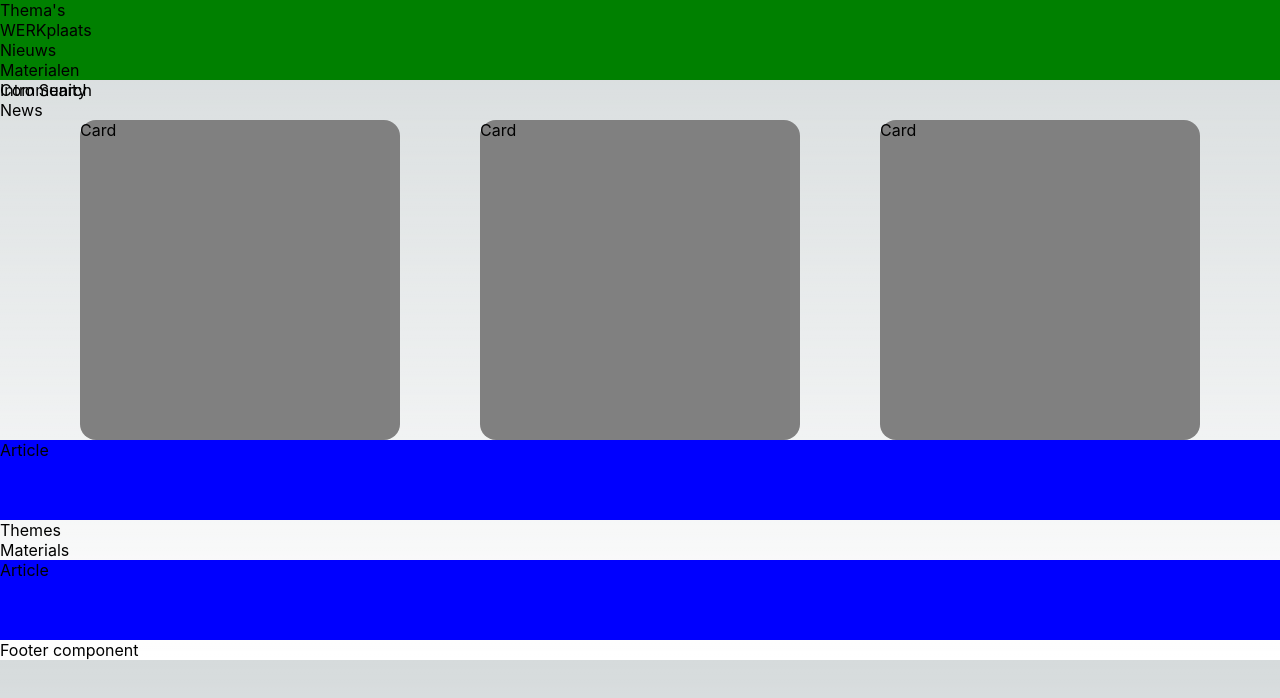
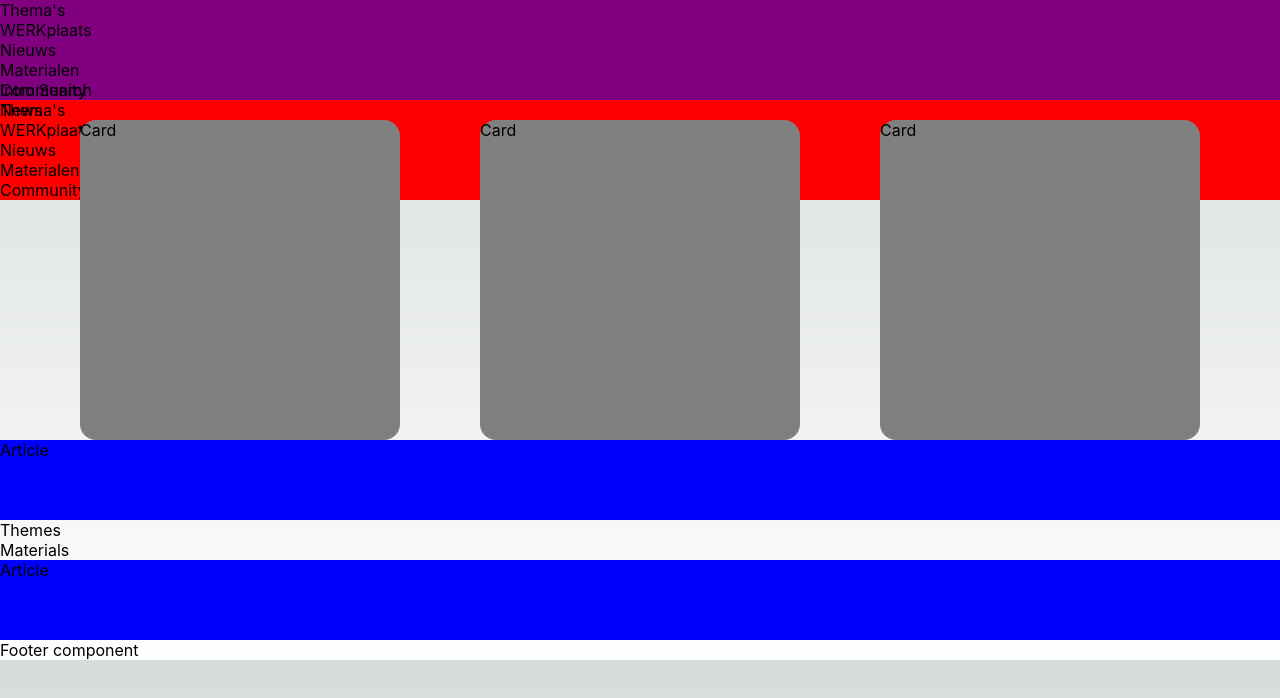
Before and after one commit to jaussems/press-play-assesment, a Next.js app: page / in a window 1280 px wide. Shown: the top 698 px of the page. Built offline with nearby package versions, Linux system fonts and the light colour scheme.

Commit message:
adding two nav bars, one shown for desktop and one shown for smaller devices

```diff
--- a/src/components/NavBar.tsx
+++ b/src/components/NavBar.tsx
@@ -4,7 +4,16 @@ import styles from "../styles/NavBar.module.scss";
 const NavBar: React.FC<any> = (props: PropsWithChildren) => {
   return (
     <div className={styles.navbar}>
-      <nav>
+      <nav className={styles.navbar__desktop}>
+        <ul>
+          <li>Thema's</li>
+          <li>WERKplaats</li>
+          <li>Nieuws</li>
+          <li>Materialen</li>
+          <li>Community</li>
+        </ul>
+      </nav>
+      <nav className={styles.navbar__mobile}>
         <ul>
           <li>Thema's</li>
           <li>WERKplaats</li>
--- a/src/styles/NavBar.module.scss
+++ b/src/styles/NavBar.module.scss
@@ -3,9 +3,15 @@
 
 .navbar {
   width: 100%;
-  background: green;
+  background: $base-green-color;
   height: 5rem;
+  &__desktop {
+    background: purple;
+  }
 
+  &__mobile {
+    background: red;
+  }
   @include responsive(xs) {
     @include flex-column;
   }
--- a/src/styles/_variables.scss
+++ b/src/styles/_variables.scss
@@ -3,3 +3,5 @@ $lg: 60rem; // 1080 and hi-res laptops
 $med: 40rem; // hi-res tablets and low-res laptops
 $sm: 28rem; // mobile and low-res tablets
 $xs: 20rem; // mobile only
+
+$base-green-color: #1baa5d;
```
